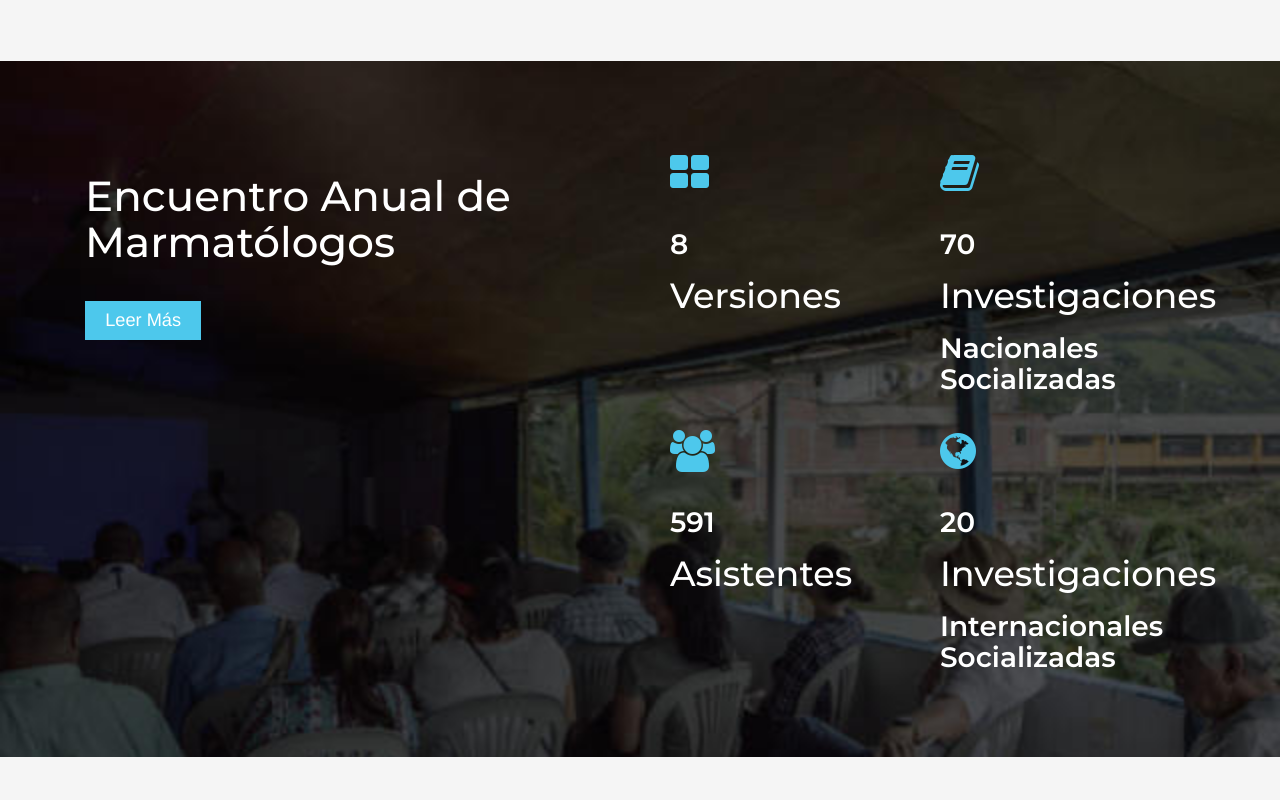
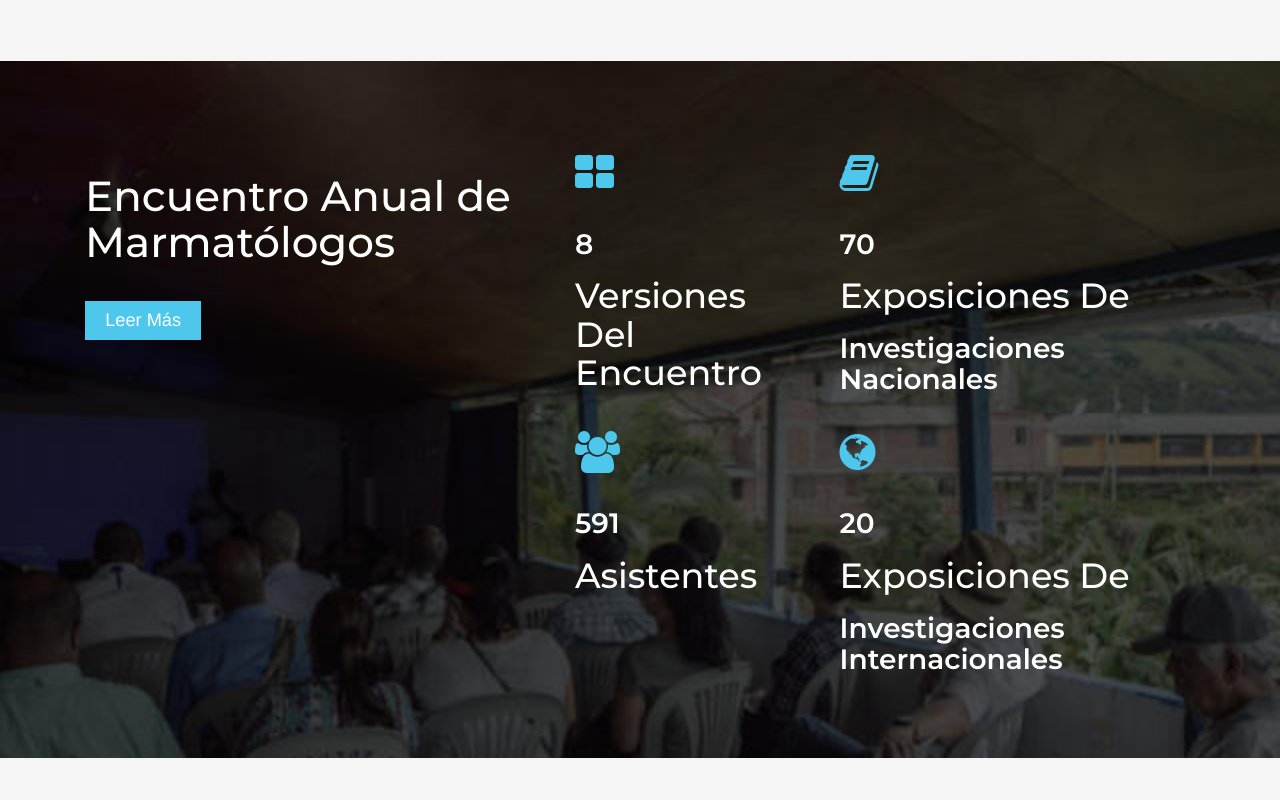
Before and after one commit to carogomezt/marmatoculturayturismo, a plain HTML site: page index.html in a window 1280 px wide. Shown: the part 1360-2160 px from the top of the page. Drawn offline with Linux system fonts and the light colour scheme.

Commit message:
Update statistics

```diff
--- a/index.html
+++ b/index.html
@@ -123,7 +123,7 @@ License URL: http://creativecommons.org/licenses/by/3.0/
 		</div>
 		<div class="about-grids1" id="services">
 		<div class="container">
-		<div class="col-md-6 about-bottom-left">
+		<div class="col-md-5 about-bottom-left">
 			<div class="w3-about-bottom-head">
 			<h3>Encuentro Anual de Marmatólogos</h3>
 			<div class="more">
@@ -131,29 +131,29 @@ License URL: http://creativecommons.org/licenses/by/3.0/
 			</div>
 			</div>
 		</div>
-		<div class="col-md-6 about-bottom-right">
-			<div class="col-md-6 about-bottom-icon1">
+		<div class="col-md-7 about-bottom-right">
+			<div class="col-md-5 about-bottom-icon1">
 			<i class="fa fa-th-large" aria-hidden="true"></i>
 			<h4>8</h4>
-			<h3>Versiones</h3>
+			<h3>Versiones del Encuentro</h3>
 			</div>
-			<div class="col-md-6 about-bottom-icon1">
+			<div class="col-md-7 about-bottom-icon1">
 			<i class="fa fa-book" aria-hidden="true"></i>
 			<h4>70</h4>
-			<h3>Investigaciones</h3>
-			<h4>Nacionales Socializadas</h4>
+			<h3>Exposiciones de</h3>
+			<h4>Investigaciones Nacionales</h4>
 			</div>
 			<div class="clearfix"></div>
-			<div class="col-md-6 about-bottom-icon1">
+			<div class="col-md-5 about-bottom-icon1">
 			<i class="fa fa-group" aria-hidden="true"></i>
 			<h4>591</h4>
 			<h3>Asistentes</h3>
 			</div>
-			<div class="col-md-6 about-bottom-icon1">
+			<div class="col-md-7 about-bottom-icon1">
 			<i class="fa fa-globe" aria-hidden="true"></i>
 			<h4>20</h4>
-			<h3>Investigaciones</h3>
-			<h4>Internacionales Socializadas</h4>
+			<h3>Exposiciones de</h3>
+			<h4>Investigaciones Internacionales</h4>
 			</div>
 			<div class="clearfix"></div>
 		</div>
```
Also changed, not shown: web/templates/index.html (+11 -11 lines).
